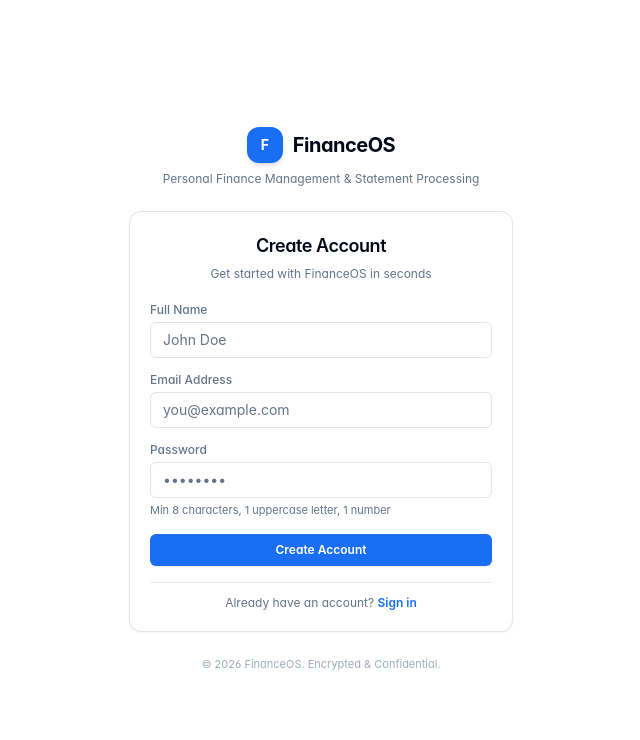
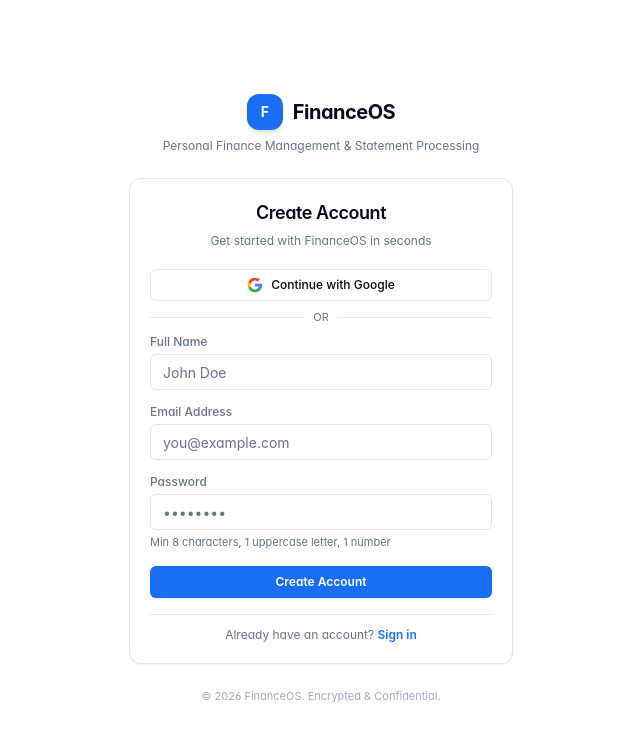
Before and after one commit to Sivaprava01/FinanceOS, a React (Vite) app in the folder frontend/: page /register in a window 1280 px wide. Shown: the top 740 px of the page, without its empty margins (319-959 px from the left). Built offline with nearby package versions, Linux system fonts and the light colour scheme; no server answers.

Commit message:
feat(auth): add Continue with Google OAuth button and error notification to Login and Register screens

```diff
--- a/frontend/src/pages/auth/Login.tsx
+++ b/frontend/src/pages/auth/Login.tsx
@@ -1,5 +1,5 @@
 import React, { useState } from 'react'
-import { Link, useNavigate } from 'react-router-dom'
+import { Link, useNavigate, useSearchParams } from 'react-router-dom'
 import { useForm } from 'react-hook-form'
 import { zodResolver } from '@hookform/resolvers/zod'
 import { z } from 'zod'
@@ -17,9 +17,14 @@
 
 const Login: React.FC = () => {
   const navigate = useNavigate()
+  const [searchParams] = useSearchParams()
   const { login } = useAuth()
   const [serverError, setServerError] = useState<string>('')
   const [isSubmitting, setIsSubmitting] = useState(false)
+
+  const oauthError = searchParams.get('error') === 'google_auth_failed'
+    ? 'Google authentication was cancelled or failed. Please try again.'
+    : ''
 
   const {
     register,
@@ -46,6 +51,11 @@
     }
   }
 
+  const handleGoogleSignIn = () => {
+    const apiUrl = import.meta.env.VITE_API_URL || 'http://localhost:8000/api/v1'
+    window.location.href = `${apiUrl}/auth/google`
+  }
+
   return (
     <Card className="border border-border shadow-xs">
       <CardHeader className="pb-3 text-center">
@@ -53,13 +63,46 @@
         <CardDescription className="text-xs">Enter your credentials to access your account</CardDescription>
       </CardHeader>
       <CardContent className="pt-2 space-y-4">
+        {(serverError || oauthError) && (
+          <div className="rounded-md bg-destructive/10 px-3 py-2 text-xs text-destructive font-medium">
+            {serverError || oauthError}
+          </div>
+        )}
+
+        <Button
+          type="button"
+          variant="outline"
+          size="sm"
+          className="w-full text-xs font-medium flex items-center justify-center gap-2 border-border/80 hover:bg-muted/50"
+          onClick={handleGoogleSignIn}
+        >
+          <svg className="w-4 h-4" viewBox="0 0 24 24">
+            <path
+              fill="#4285F4"
+              d="M22.56 12.25c0-.78-.07-1.53-.2-2.25H12v4.26h5.92c-.26 1.37-1.04 2.53-2.21 3.31v2.77h3.57c2.08-1.92 3.28-4.74 3.28-8.09z"
+            />
+            <path
+              fill="#34A853"
+              d="M12 23c2.97 0 5.46-.98 7.28-2.66l-3.57-2.77c-.98.66-2.23 1.06-3.71 1.06-2.86 0-5.29-1.93-6.16-4.53H2.18v2.84C3.99 20.53 7.7 23 12 23z"
+            />
+            <path
+              fill="#FBBC05"
+              d="M5.84 14.09c-.22-.66-.35-1.36-.35-2.09s.13-1.43.35-2.09V7.06H2.18C1.43 8.55 1 10.22 1 12s.43 3.45 1.18 4.94l2.85-2.22.81-.63z"
+            />
+            <path
+              fill="#EA4335"
+              d="M12 5.38c1.62 0 3.06.56 4.21 1.64l3.15-3.15C17.45 2.09 14.97 1 12 1 7.7 1 3.99 3.47 2.18 7.06l3.66 2.84c.87-2.6 3.3-4.52 6.16-4.52z"
+            />
+          </svg>
+          Continue with Google
+        </Button>
+
+        <div className="relative flex items-center justify-center">
+          <div className="border-t border-border/80 w-full" />
+          <span className="bg-card px-2 text-[11px] text-muted-foreground uppercase absolute">Or</span>
+        </div>
+
         <form onSubmit={handleSubmit(onSubmit)} className="space-y-3.5">
-          {serverError && (
-            <div className="rounded-md bg-destructive/10 px-3 py-2 text-xs text-destructive font-medium">
-              {serverError}
-            </div>
-          )}
-
           <div>
             <label htmlFor="email" className="block text-xs font-medium text-muted-foreground mb-1">
               Email Address
--- a/frontend/src/pages/auth/Register.tsx
+++ b/frontend/src/pages/auth/Register.tsx
@@ -56,6 +56,11 @@
     }
   }
 
+  const handleGoogleSignIn = () => {
+    const apiUrl = import.meta.env.VITE_API_URL || 'http://localhost:8000/api/v1'
+    window.location.href = `${apiUrl}/auth/google`
+  }
+
   return (
     <Card className="border border-border shadow-xs">
       <CardHeader className="pb-3 text-center">
@@ -63,12 +68,46 @@
         <CardDescription className="text-xs">Get started with FinanceOS in seconds</CardDescription>
       </CardHeader>
       <CardContent className="pt-2 space-y-4">
+        {serverError && (
+          <div className="rounded-md bg-destructive/10 px-3 py-2 text-xs text-destructive font-medium">
+            {serverError}
+          </div>
+        )}
+
+        <Button
+          type="button"
+          variant="outline"
+          size="sm"
+          className="w-full text-xs font-medium flex items-center justify-center gap-2 border-border/80 hover:bg-muted/50"
+          onClick={handleGoogleSignIn}
+        >
+          <svg className="w-4 h-4" viewBox="0 0 24 24">
+            <path
+              fill="#4285F4"
+              d="M22.56 12.25c0-.78-.07-1.53-.2-2.25H12v4.26h5.92c-.26 1.37-1.04 2.53-2.21 3.31v2.77h3.57c2.08-1.92 3.28-4.74 3.28-8.09z"
+            />
+            <path
+              fill="#34A853"
+              d="M12 23c2.97 0 5.46-.98 7.28-2.66l-3.57-2.77c-.98.66-2.23 1.06-3.71 1.06-2.86 0-5.29-1.93-6.16-4.53H2.18v2.84C3.99 20.53 7.7 23 12 23z"
+            />
+            <path
+              fill="#FBBC05"
+              d="M5.84 14.09c-.22-.66-.35-1.36-.35-2.09s.13-1.43.35-2.09V7.06H2.18C1.43 8.55 1 10.22 1 12s.43 3.45 1.18 4.94l2.85-2.22.81-.63z"
+            />
+            <path
+              fill="#EA4335"
+              d="M12 5.38c1.62 0 3.06.56 4.21 1.64l3.15-3.15C17.45 2.09 14.97 1 12 1 7.7 1 3.99 3.47 2.18 7.06l3.66 2.84c.87-2.6 3.3-4.52 6.16-4.52z"
+            />
+          </svg>
+          Continue with Google
+        </Button>
+
+        <div className="relative flex items-center justify-center">
+          <div className="border-t border-border/80 w-full" />
+          <span className="bg-card px-2 text-[11px] text-muted-foreground uppercase absolute">Or</span>
+        </div>
+
         <form onSubmit={handleSubmit(onSubmit)} className="space-y-3.5">
-          {serverError && (
-            <div className="rounded-md bg-destructive/10 px-3 py-2 text-xs text-destructive font-medium">
-              {serverError}
-            </div>
-          )}
 
           <div>
             <label htmlFor="name" className="block text-xs font-medium text-muted-foreground mb-1">
```
